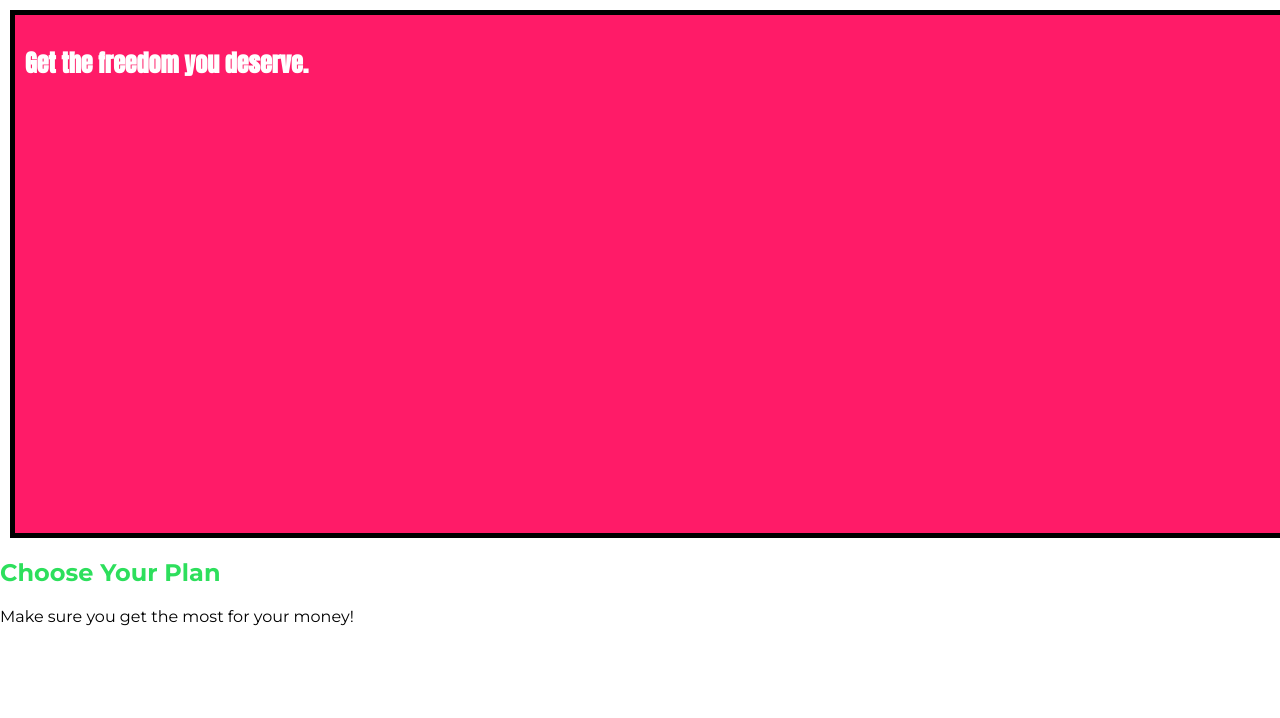
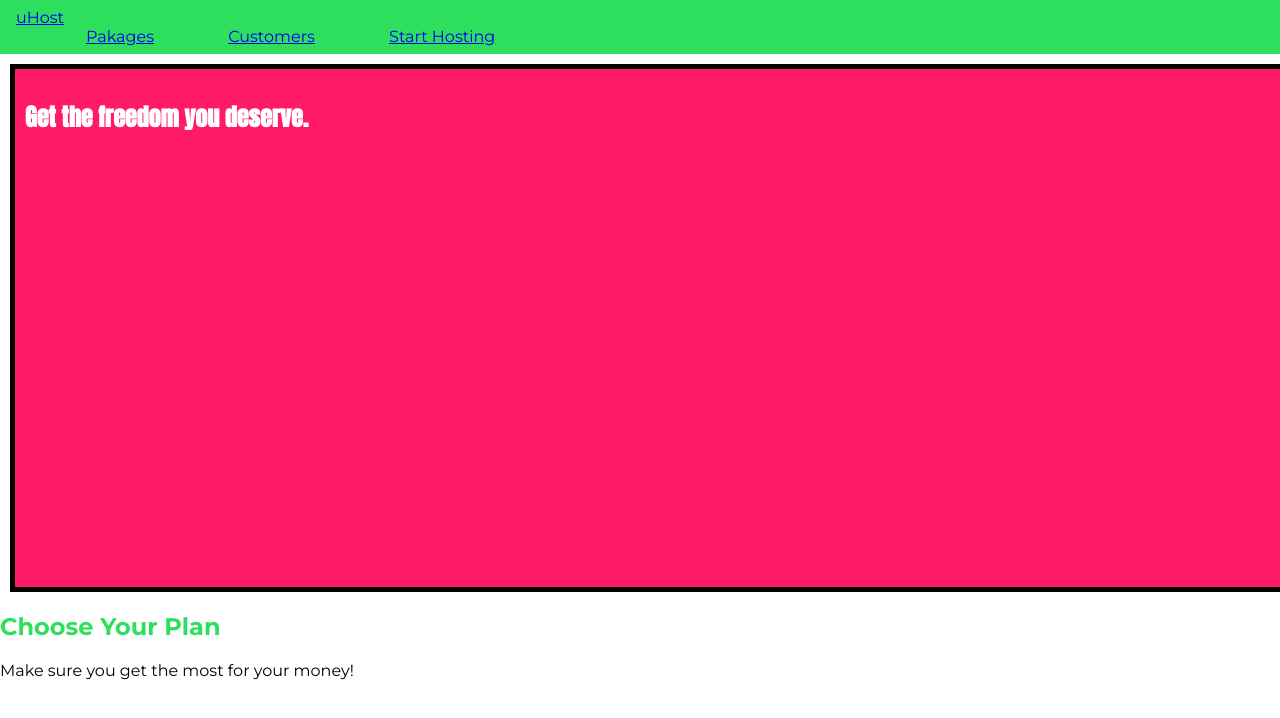
Before and after one commit to firmsclan/cs-deepdive, a plain HTML site: page index.html in a window 1280 px wide. Drawn offline with Linux system fonts and the light colour scheme.

Commit message:
css nav-bar

```diff
--- a/index.html
+++ b/index.html
@@ -12,6 +12,18 @@
 </head>
 
 <body>
+    <header class="main-header">
+        <div>
+            <a href="index.html">
+                uHost
+            </a>
+            <nav class="main-nav__items">
+            <li class="main-nav__item"><a href="pakages/index.html">Pakages</a></li>
+            <li class="main-nav__item"><a href="customers/index.html">Customers</a></li>
+            <li class="main-nav__item"><a href="start-hosting.index.html">Start Hosting</a></li>
+        </nav>
+        </div>
+    </header>
     <main>
         <section id="product-overview">
             <h1>Get the freedom you deserve.</h1>
--- a/main.css
+++ b/main.css
@@ -29,3 +29,15 @@ body {
 /* h1 {
     font-family: sans-serif;
 } */
+
+
+.main-header{
+    background-color:#2ddf5c;
+    padding: 8px 16px;
+    width: 100%;
+}
+
+.main-nav__item{
+    display: inline-block;
+    padding-left: 70px;
+}
```
